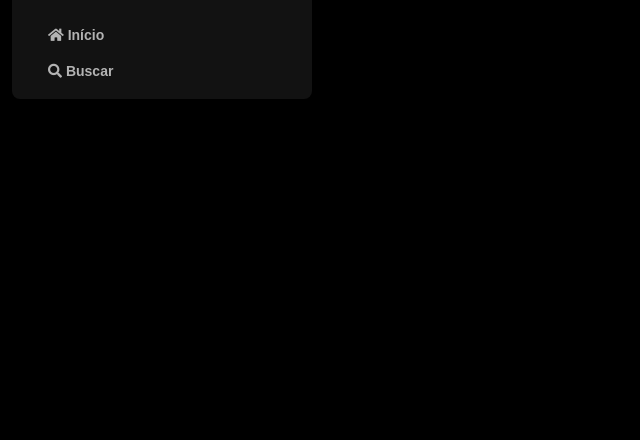
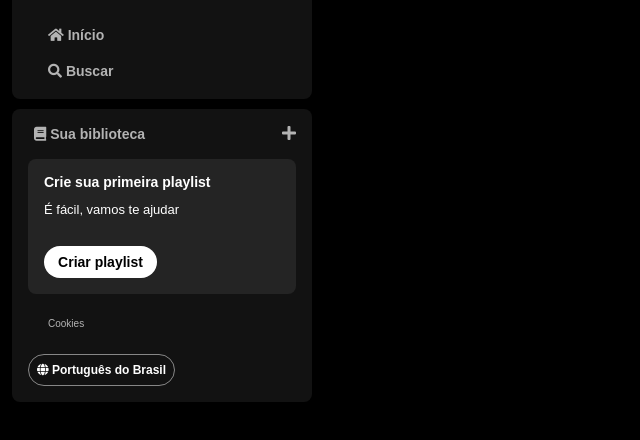
Before and after one commit to bruno-sl15/spotify-clone, a plain HTML site: page index.html in a window 1280 px wide. Shown: the part 74-514 px from the top of the page, without its empty margins (0-640 px from the left). Drawn offline with Linux system fonts and the light colour scheme.

Commit message:
desafio criar seção library

```diff
--- a/index.html
+++ b/index.html
@@ -15,6 +15,7 @@
 </head>
 <body>
     <div class="sidebar">
+
         <nav class="sidebar__navigation">
             <div class="logo">
                 <a href="">
@@ -38,6 +39,42 @@
                 </ul>
             </div>
         </nav>
+
+        <div class="library">
+
+            <div class="library__content">
+                <button class="library__button">
+                    <span class="fa fa-book"></span>
+                    <span>Sua biblioteca</span>
+                </button>
+                <span class="fa fa-plus"></span>
+            </div>
+
+            <section class="section-playlist">
+                <div class="section-playlist__content">
+                    <span class="text title">Crie sua primeira playlist</span>
+                    <span class="text subtitle">É fácil, vamos te ajudar</span>
+                    <button class="section-playlist__button">
+                        <span>Criar playlist</span>
+                    </button>
+                </div>
+            </section>
+
+            <div class="cookies">
+                <a href="">
+                    <span>Cookies</span>
+                </a>
+            </div>
+
+            <div class="languages">
+                <button class="languages__button">
+                    <span class="fa fa-globe"></span>
+                    <span>Português do Brasil</span>
+                </button>
+            </div>
+
+        </div>
+
     </div>
 </body>
 </html>
--- a/styles.css
+++ b/styles.css
@@ -44,3 +44,82 @@ body {
     font-size: 14px;
     font-family: "DM Sans", sans-serif;
 }
+
+.library {
+    background-color: #121212;
+    border-radius: 8px;
+    padding: 16px;
+    margin-top: 10px;
+    font-family: "DM Sans", sans-serif;
+}
+
+.library .library__content {
+    color: #b3b3b3;
+    display: flex;
+    justify-content: space-between;
+}
+
+.library .library__content .library__button {
+    color: #b3b3b3;
+    background-color: transparent;
+    font-weight: 600;
+    font-size: 14px;
+}
+
+.library .section-playlist{
+    background-color: #242424;
+    border-radius: 8px;
+    padding: 16px;
+    margin: 16px 0;
+}
+
+.library .section-playlist .section-playlist__content {
+    display: flex;
+    flex-direction: column;
+}
+
+.library .section-playlist .section-playlist__content .text {
+    color: #ffffff;
+}
+
+.library .section-playlist .section-playlist__content .title {
+    padding-bottom: 14px;
+    font-size: 14px;
+    font-weight: 700;
+}
+
+.library .section-playlist .section-playlist__content .subtitle {
+    padding-bottom: 30px;
+    font-size: 13px;
+    font-weight: 500;
+}
+
+.library .section-playlist .section-playlist__button {
+    background-color: #ffffff;
+    color: #000;
+    border-radius: 16px;
+    width: 113px;
+    font-size: 14px;
+    font-weight: 550;
+    padding: 8px 0;
+}
+
+.library .cookies {
+    margin: 25px 20px;
+    font-size: 10px;
+}
+
+.library .cookies a {
+    color: #b3b3b3;
+    text-decoration: none;
+}
+
+.library .languages .languages__button{
+    border-radius: 16px;
+    background-color: transparent;
+    color: #fff;
+    border: 1px solid #878787;
+    padding: 8px;
+    font-size: 12px;
+    font-weight: 600;
+}
```
